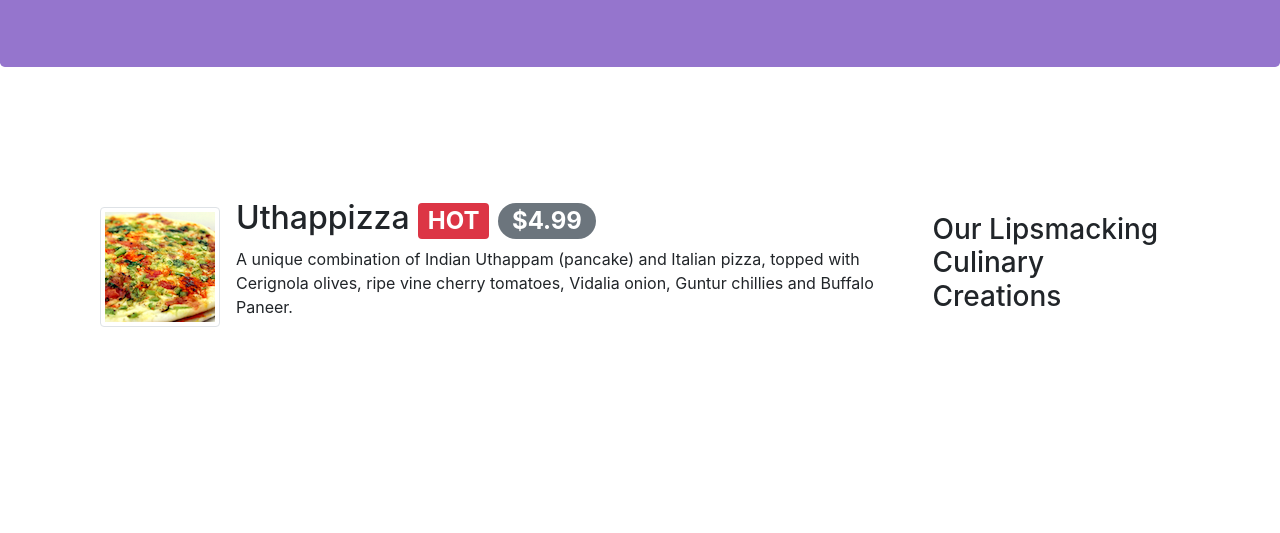
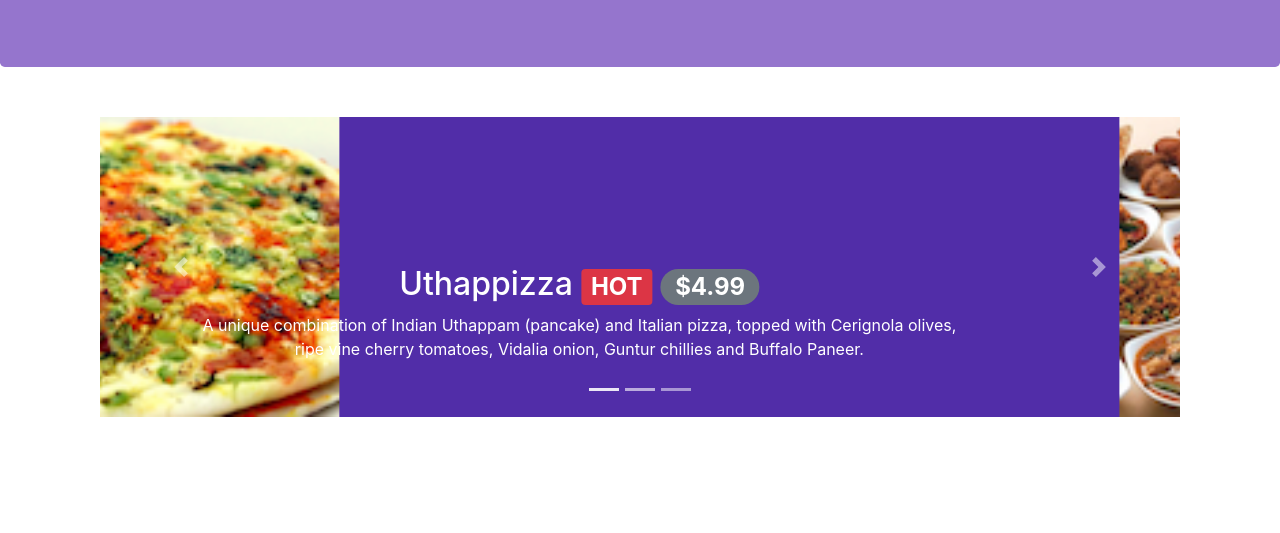
Before and after one commit to lokeshkeelisetti/BootstrapConfusion, a website: page index.html in a window 1280 px wide. Shown: the part 267-800 px from the top of the page. Drawn offline with nearby package versions, Linux system fonts and the light colour scheme.

Commit message:
carousels

```diff
--- a/css/styles.css
+++ b/css/styles.css
@@ -43,3 +43,18 @@ body{
     border-bottom: 1px solid #ddd;
 
 }
+
+.carousel{
+    background: #512da8;
+}
+
+.carousel-item{
+    height: 300px;
+}
+
+.carousel-item img {
+    position: absolute;
+    top: 0;
+    left: 0;
+    min-height:300px;
+}
--- a/index.html
+++ b/index.html
@@ -95,6 +95,47 @@
     </header>
 
     <div class="container">
+        <div class="row row-content">
+            <div class="col">
+                <div id="mycarousel" class="carousel slide" data-ride="carousel">
+                    <div class="carousel-inner" role="listbox">
+                        <div class="carousel-item active">
+                            <img class="d-block img-fluid" src="img/uthappizza.png" alt="Uthappizza">
+                            <div class="carousel-caption d-none d-md-block">
+                                <h2>Uthappizza <span class="badge badge-danger">HOT</span> <span class="badge badge-pill badge-secondary">$4.99</span></h2>
+                                <p class="d-none d-sm-block">A unique combination of Indian Uthappam (pancake) and Italian pizza, topped with Cerignola olives, ripe vine cherry tomatoes, Vidalia onion, Guntur chillies and Buffalo Paneer.</p>
+                            </div>
+                        </div>
+                        <div class="carousel-item">
+                            <img class="d-block img-fluid" src="img/buffet.png" alt="buffet">
+                            <div class="carousel-caption d-none d-md-block">
+                                <h2>Weekend Grand Buffet<span class="badge badge-danger">NEW</span></h2>
+                                <p class="d-none d-sm-block">Featuring mouthwatering combinations with a choice of five different salads, six enticing appetizers, six main entrees and five choicest desserts. Free flowing bubbly and soft drinks. All for just $19.99 per person </p>
+                            </div>
+                        </div>
+                        <div class="carousel-item">
+                            <img class="d-block img-fliud" src="img/alberto.png" alt="alberto">
+                            <div class="carousel-caption d-none d-md-block">
+                                <h2>Alberto Somayya</h2>
+                                <h4>Executive Chef</h4>
+                                <p class="d-none d-sm-block">Award winning three-star Michelin chef with wide International experience having worked closely with whos-who in the culinary world, he specializes in creating mouthwatering Indo-Italian fusion experiences. </p>
+                            </div>
+                        </div>
+                    </div>
+                    <ol class="carousel-indicators">
+                        <li data-target="#mycarousel" data-slide-to="0" class="active"></li>
+                        <li data-target="#mycarousel" data-slide-to="1"></li>
+                        <li data-target="#mycarousel" data-slide-to="2"></li>
+                    </ol>
+                    <a class="carousel-control-prev" href="#mycarousel" role="button" data-slide="prev">
+                        <span class="carousel-control-prev-icon"></span>
+                    </a>
+                    <a class="carousel-control-next" href="#mycarousel" role="button" data-slide="next">
+                        <span class="carousel-control-next-icon"></span>
+                    </a>
+                </div>
+            </div>
+        </div>
         <div class="row row-content align-items-center">
             <div class="col-12 col-sm-4 order-sm-last col-md-3">
                 <h3>Our Lipsmacking Culinary Creations</h3>
@@ -105,7 +146,7 @@
                         src="img/uthappizza.png" alt="uthappizza">
                     <div class="media-body">
                         <h2 class="mt-0">Uthappizza <span class="badge badge-danger">HOT</span> <span class="badge badge-pill badge-secondary">$4.99</span></h2>
-                        <p>A unique combination of Indian Uthappam (pancake) and Italian pizza, topped with Cerignola olives, ripe vine cherry tomatoes, Vidalia onion, Guntur chillies and Buffalo Paneer.</p>
+                        <p class="d-none d-sm-block">A unique combination of Indian Uthappam (pancake) and Italian pizza, topped with Cerignola olives, ripe vine cherry tomatoes, Vidalia onion, Guntur chillies and Buffalo Paneer.</p>
                     </div>
                 </div>
             </div>
@@ -119,8 +160,8 @@
             <div class="col col-sm col-md">
                 <div class="media">
                     <div class="media-body">
-                        <h2>Weekend Grand Buffet<span class="badge badge-danger">NEW</span></h2>
-                        <p>Featuring mouthwatering combinations with a choice of five different salads, six enticing appetizers, six main entrees and five choicest desserts. Free flowing bubbly and soft drinks. All for just $19.99 per person </p>
+                        <h2 class="mt-0">Weekend Grand Buffet<span class="badge badge-danger">NEW</span></h2>
+                        <p class="d-none d-sm-block">Featuring mouthwatering combinations with a choice of five different salads, six enticing appetizers, six main entrees and five choicest desserts. Free flowing bubbly and soft drinks. All for just $19.99 per person </p>
                     </div>
                     <img class="d-flex mr-3 img-thumbnail align-self-center"
                         src="img/buffet.png" alt="buffet">
@@ -140,7 +181,7 @@
                     <div class="media-body">
                         <h2 class="mt-0">Alberto Somayya</h2>
                         <h4>Executive Chef</h4>
-                        <p>Award winning three-star Michelin chef with wide International experience having worked closely with whos-who in the culinary world, he specializes in creating mouthwatering Indo-Italian fusion experiences. </p>
+                        <p class="d-none d-sm-block">Award winning three-star Michelin chef with wide International experience having worked closely with whos-who in the culinary world, he specializes in creating mouthwatering Indo-Italian fusion experiences. </p>
                     </div>
                 </div>
             </div>
```
